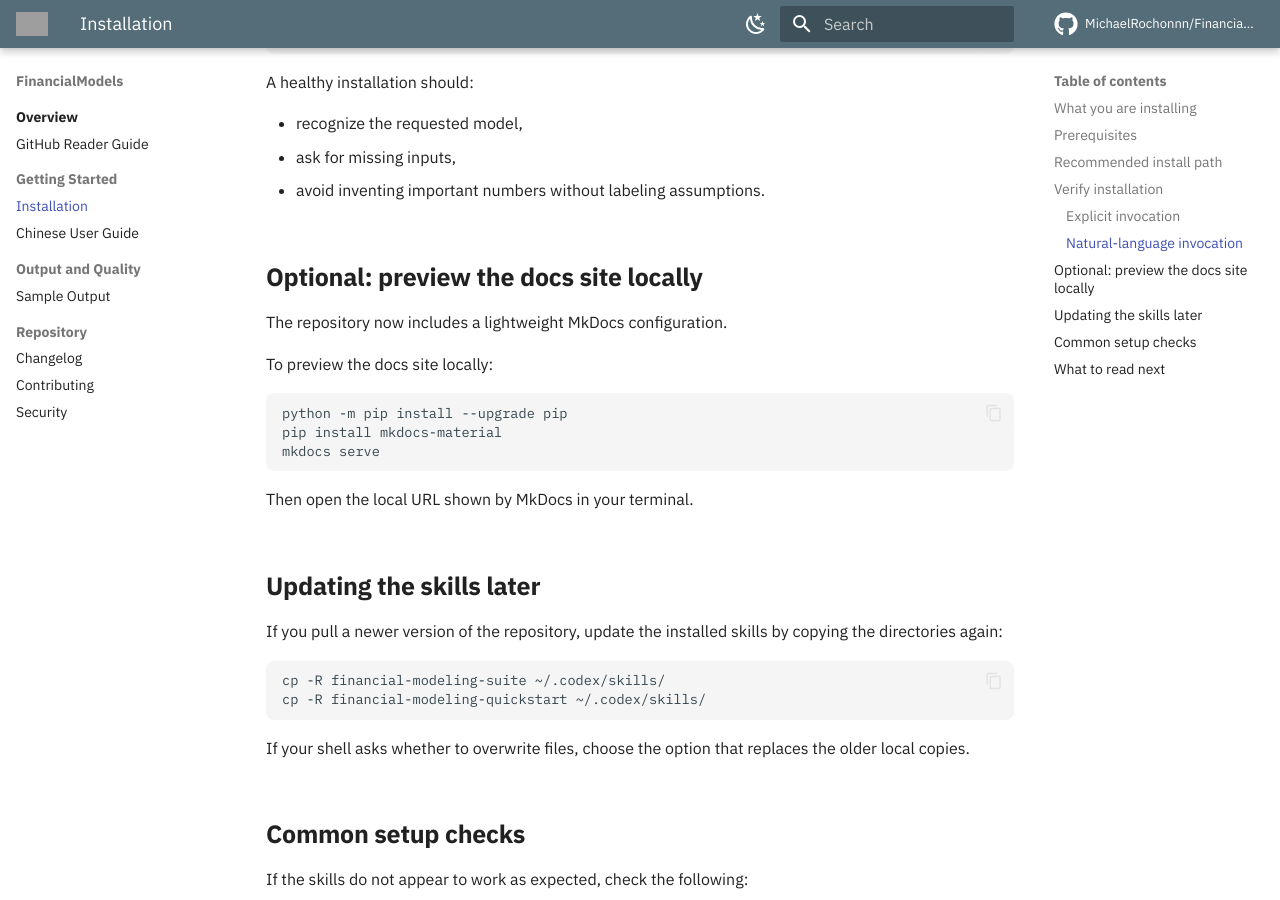
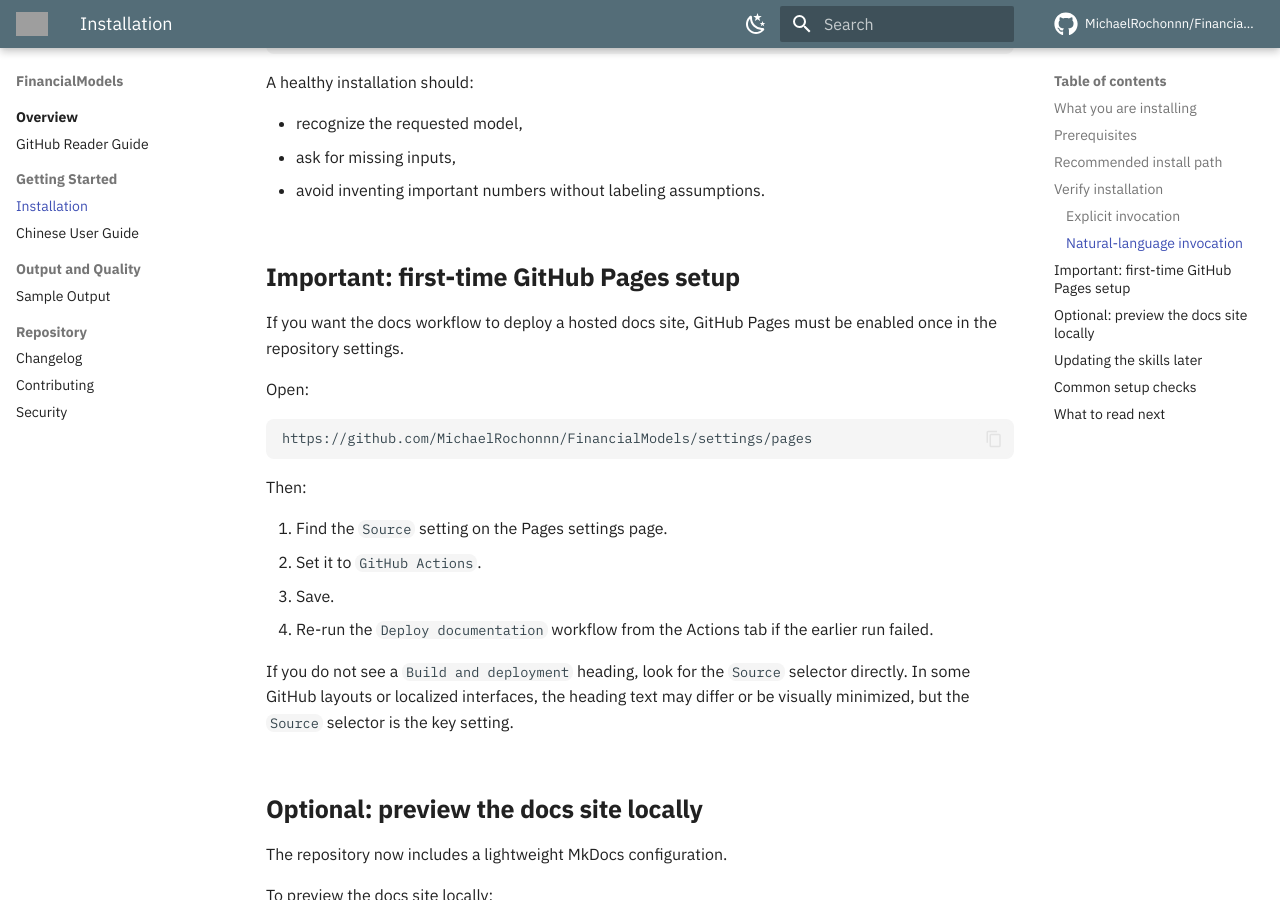
Before and after one commit to MichaelRochonnn/FinancialModels, an MkDocs documentation site: the page built from docs/installation.md, in a window 1280 px wide and 900 px high, scrolled down 1376 px. Built offline with MkDocs 1.6.1 and Material for MkDocs 9.7.7, drawn with Linux system fonts in a browser that asks for light colours; comment, search, counter and statistics services are not loaded; grey boxes are pictures that could not be loaded.

Commit message:
Document manual Pages setup and restore stable workflow

````diff
--- a/docs/installation.md
+++ b/docs/installation.md
@@ -56,6 +56,25 @@ A healthy installation should:
 - ask for missing inputs,
 - avoid inventing important numbers without labeling assumptions.
 
+## Important: first-time GitHub Pages setup
+
+If you want the docs workflow to deploy a hosted docs site, GitHub Pages must be enabled once in the repository settings.
+
+Open:
+
+```text
+https://github.com/MichaelRochonnn/FinancialModels/settings/pages
+```
+
+Then:
+
+1. Find the `Source` setting on the Pages settings page.
+2. Set it to `GitHub Actions`.
+3. Save.
+4. Re-run the `Deploy documentation` workflow from the Actions tab if the earlier run failed.
+
+If you do not see a `Build and deployment` heading, look for the `Source` selector directly. In some GitHub layouts or localized interfaces, the heading text may differ or be visually minimized, but the `Source` selector is the key setting.
+
 ## Optional: preview the docs site locally
 
 The repository now includes a lightweight MkDocs configuration.
````
Also changed, not shown: CHANGELOG.md (+1 -1 lines), README.md (+7 -1 lines), 1 other file.
